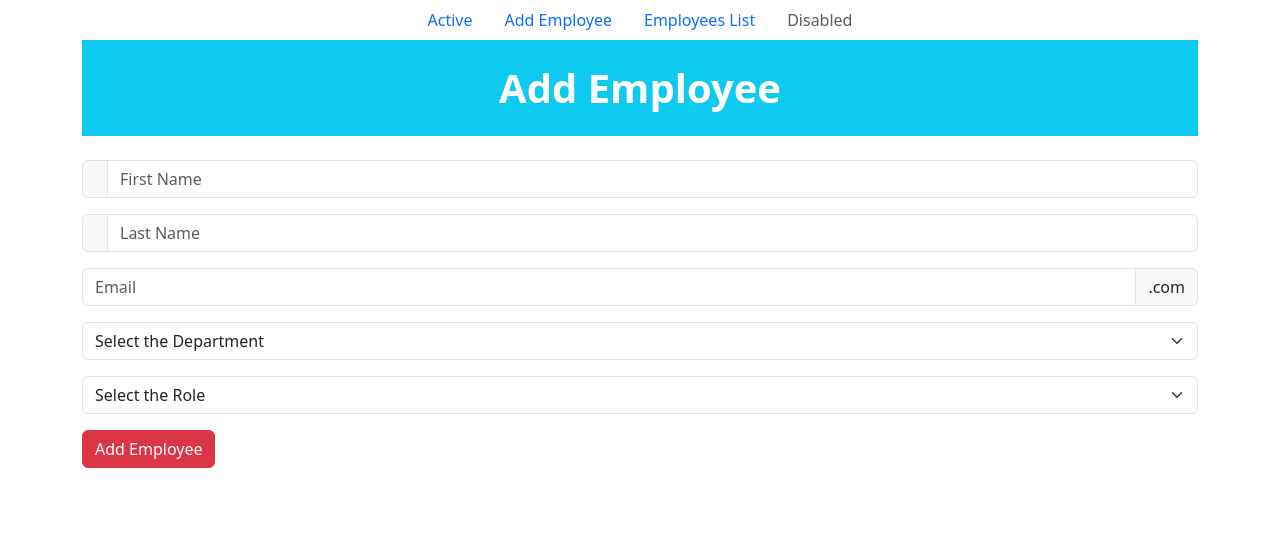
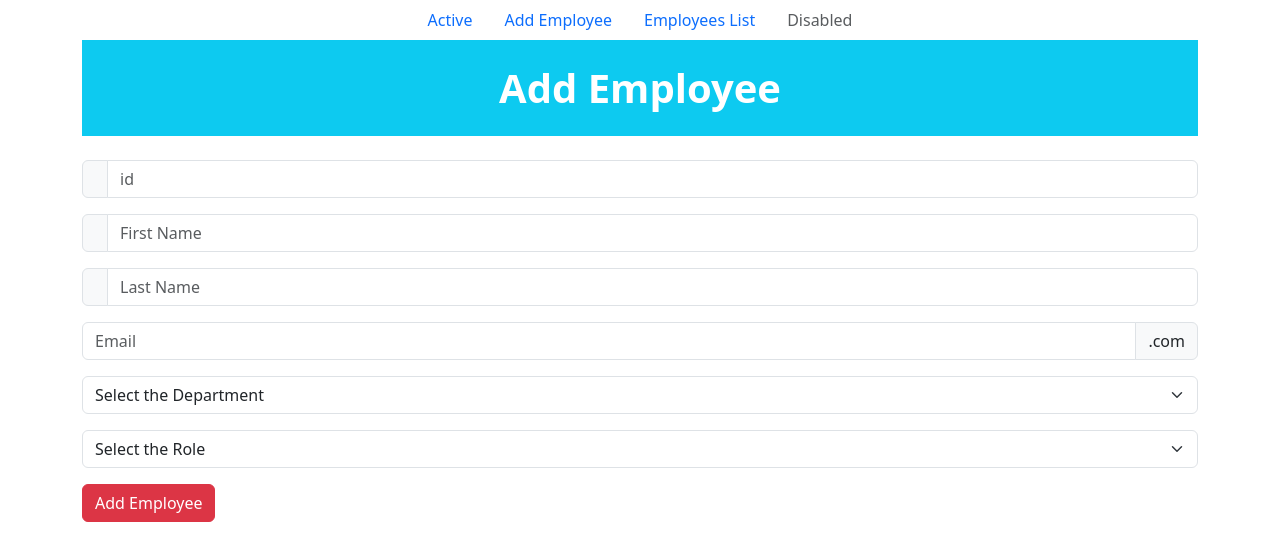
Before and after one commit to Nawod2000/Employee-Management-FrontEnd, an Angular app: page /add-employee in a window 1280 px wide. Shown: the top 560 px of the page. Built offline with nearby package versions, Linux system fonts and the light colour scheme.

Commit message:
update post

```diff
--- a/src/app/page/manage-emp/manage-emp.component.html
+++ b/src/app/page/manage-emp/manage-emp.component.html
@@ -3,6 +3,12 @@
 <div class="container m-lg-auto">
 
   <h1 class="text-center bg-info mb-4 p-4 text-white fw-bolder">Add Employee</h1>
+
+  <div class="input-group mb-3">
+    <span class="input-group-text" id="basic-addon1"></span>
+    <input type="text" class="form-control" placeholder="id" [(ngModel)]="employeeObj.id"
+      aria-label="Username" aria-describedby="basic-addon1">
+  </div>
 
   <div class="input-group mb-3">
     <span class="input-group-text" id="basic-addon1"></span>
@@ -23,7 +29,7 @@
   </div>
 
   <div class="input-group mb-3">
-    <select class="form-select" aria-label="Default select example" [(ngModel)]="employeeObj.department">
+    <select class="form-select" aria-label="Default select example" [(ngModel)]="employeeObj.departmentList[0].name">
       <option value="">Select the Department </option>
       <option value="No Department">No Department</option>
       <option value="Product Development">Product Development</option>
@@ -40,7 +46,7 @@
   </div>
 
   <div class="input-group mb-3">
-    <select class="form-select" aria-label="Default select example" [(ngModel)]="employeeObj.role">
+    <select class="form-select" aria-label="Default select example" [(ngModel)]="employeeObj.role.name">
       <option value="">Select the Role</option>
       <option value="No Role">No Role</option>
       <option value="Software Developer/Engineer">Software Developer/Engineer</option>
--- a/src/app/page/manage-emp/manage-emp.component.ts
+++ b/src/app/page/manage-emp/manage-emp.component.ts
@@ -1,5 +1,5 @@
 import { CommonModule } from '@angular/common';
-import {HttpClient, HttpClientModule } from '@angular/common/http';
+import {HttpClient, HttpClientModule, HttpHeaders } from '@angular/common/http';
 import { Component } from '@angular/core';
 import { FormsModule,} from '@angular/forms';
 import Swal from 'sweetalert2';
@@ -14,18 +14,43 @@ import { NavComponent } from '../../comman/nav/nav.component';
 })
 export class ManageEmpComponent {
 
+  constructor(private http:HttpClient){}
+
+  public empId="";
+
   public employeeObj = {
+    id:this.empId,
     firstName:"",
     lastName:"",
     email:"",
-    department:"",
-    role:""
+    departmentList:[
+      {
+        name:"",
+        description:"",
+        employee:{
+          id:this.empId
+        }
+      }
+    ],
+    role:{
+      name:"",
+      description:""
+    }
   }
 
-  constructor(private http:HttpClient){}
+  addEmployee(){
+    console.log(this.employeeObj);
 
-  addEmployee(){
-    this.http.post("http://localhost:8080/emp-controller/add-employee",this.employeeObj).subscribe(
+    this.employeeObj.id = this.empId;
+    this.employeeObj.departmentList[0].employee.id=this.empId;
+
+
+    const headers = new HttpHeaders({
+      'Content-Type': 'application/json',
+      'Authorization': 'Basic c2FtYW46MTIzNA=='
+    })
+
+    this.http.post("http://localhost:8080/emp-controller/add-employee",this.employeeObj,{headers}).subscribe(
       (data) => {
         Swal.fire({
           title: "Employee Susessfully!",
--- a/src/app/page/view-all-employee/view-all-employee.component.ts
+++ b/src/app/page/view-all-employee/view-all-employee.component.ts
@@ -94,9 +94,23 @@ export class ViewAllEmployeeComponent {
   }
 
   saveUpdateEmployee(){
-    this.http.post("http://localhost:8080/emp-controller/update-emp",this.selectedEmployee).subscribe(res =>{
-      console.log("update");
+    Swal.fire({
+      title: "Do you want to save the changes?",
+      showDenyButton: true,
+      showCancelButton: true,
+      confirmButtonText: "Save",
+      denyButtonText: `Don't save`
+    }).then((result) => {
+      /* Read more about isConfirmed, isDenied below */
+      if (result.isConfirmed) {
+        Swal.fire("Saved!", "", "success");
+        this.http.post("http://localhost:8080/emp-controller/update-emp",this.selectedEmployee).subscribe(res =>{
+          console.log("update");
+        })
+      } else if (result.isDenied) {
+        Swal.fire("Changes are not saved", "", "info");
+      }
+    });
 
-    })
   }
 }
```
